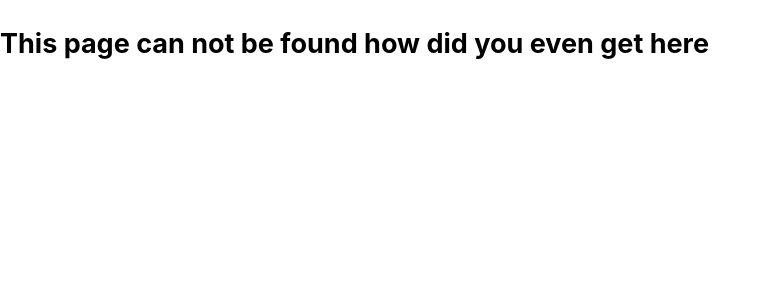
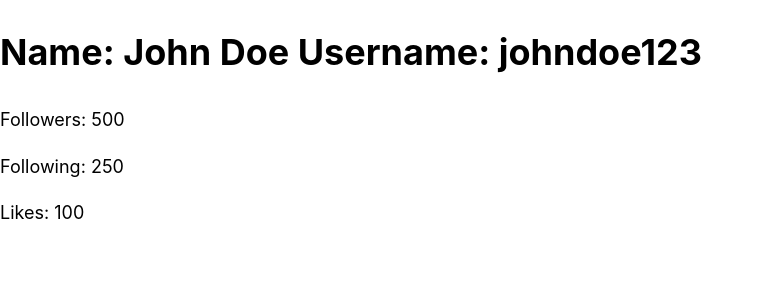
Before and after one commit to M-E-J-O-R/nextjs-blog, a Next.js app: page /dashboard in a window 1280 px wide. Before the commit this address had no page. Shown: the top 300 px of the page, without its empty margins (0-771 px from the left). Built offline with nearby package versions, Linux system fonts and the light colour scheme; data requests are answered from the project's data file.

Commit message:
learnt about client side data fetching

```diff
--- a/db.json
+++ b/db.json
@@ -1,4 +1,12 @@
 {
+   "dashboard": {
+    "name": "John Doe",
+    "username": "johndoe123",
+    "likes": 100,
+    "post": 25,
+    "followers": 500,
+    "following": 250
+  },
   "product": [
     {
       "id": 1,
--- /dev/null
+++ b/pages/dashboard.js
@@ -0,0 +1,35 @@
+import { useEffect, useState } from "react";
+
+const Dashboard = () => {
+    const [dashboardData, setDashboardData] = useState(null);
+    const [isLoading, setIsLoading] = useState(true);
+
+    useEffect(() => {
+        async function fetchUserData() {
+            const response = await fetch('http://localhost:4000/dashboard');
+            const data = await response.json();
+            setDashboardData(data);
+            setIsLoading(false);
+        }
+        fetchUserData();
+    }, []);
+
+    if (isLoading) {
+        return <p>Loading....</p>;
+    }
+
+    return (
+        <div>
+            {dashboardData && (
+                <div>
+                    <h1>Name: {dashboardData.name} Username: {dashboardData.username}</h1>
+                    <p>Followers: {dashboardData.followers}</p>
+                    <p>Following: {dashboardData.following}</p>
+                    <p>Likes: {dashboardData.likes}</p>
+                </div>
+            )}
+        </div>
+    );
+};
+
+export default Dashboard;
```
